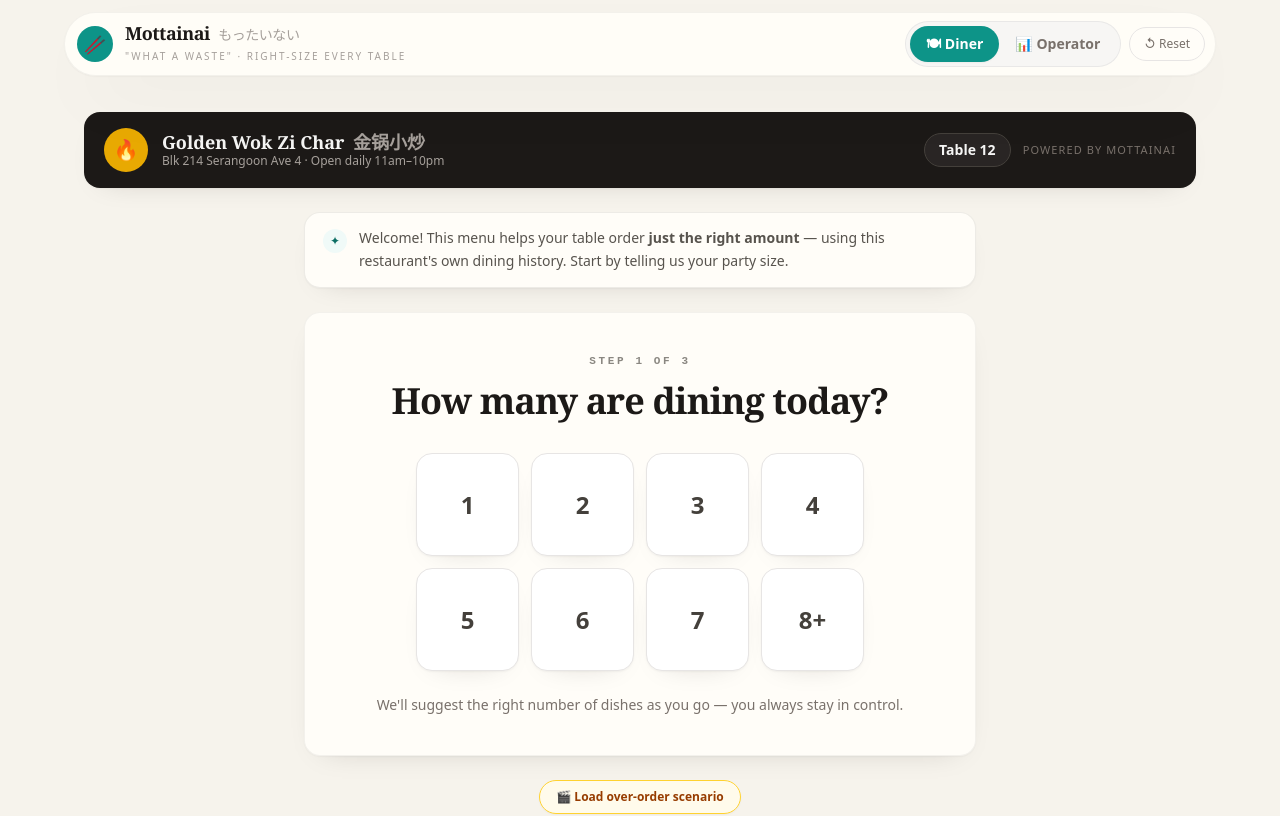
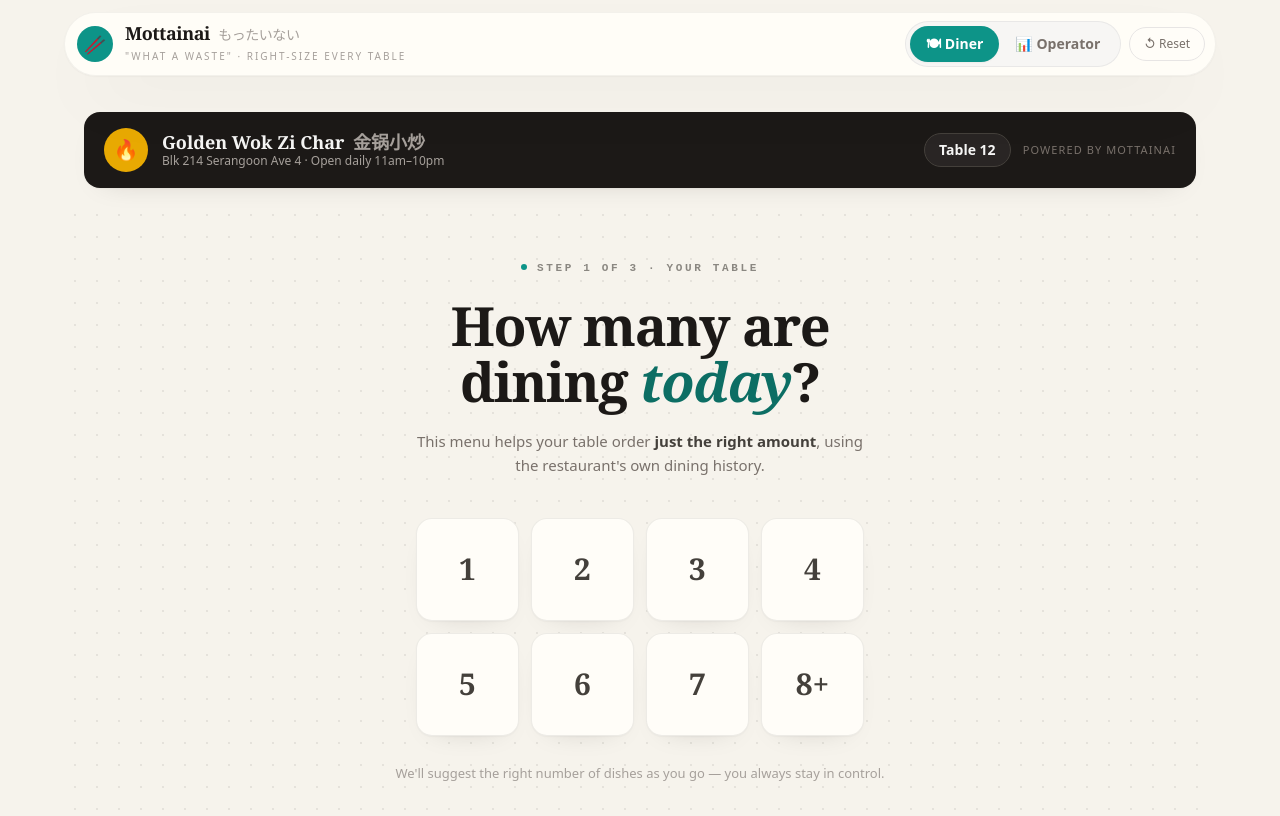
Before and after one commit to ajiteshmanoj/venturing_into_ES, a React (Vite) app: page / in a window 1280 px wide. Shown: the top 816 px of the page. Built offline with nearby package versions, Linux system fonts and the light colour scheme.

Commit message:
style(design): FINDING-003 — editorial party-picker hero (dot-grid, kicker, italic accent, serif numerals)

```diff
--- a/src/components/DinerView.jsx
+++ b/src/components/DinerView.jsx
@@ -229,33 +229,35 @@ function RestaurantStrip() {
 
 function PartyPicker({ setPartySize, loadOverOrderScenario }) {
   return (
-    <div className="mx-auto max-w-2xl">
-      <OnboardingHint>
-        Welcome! This menu helps your table order <strong>just the right amount</strong> — using this
-        restaurant's own dining history. Start by telling us your party size.
-      </OnboardingHint>
-      <Card className="mt-6 p-10 text-center">
-        <SectionLabel>Step 1 of 3</SectionLabel>
-        <h2 className="font-display mt-3 text-4xl font-semibold tracking-tight">
-          How many are dining today?
+    <div className="dot-grid -mx-5 -mt-2 px-5 pb-16 pt-10 sm:pt-14">
+      <div className="mx-auto max-w-2xl text-center">
+        <p className="kicker kicker-dot">Step 1 of 3 · Your table</p>
+        <h2 className="font-display mt-5 text-[42px] font-semibold leading-[1.04] tracking-tight sm:text-[54px]">
+          How many are dining{' '}
+          <em className="italic text-brand-700">today</em>?
         </h2>
-        <div className="mx-auto mt-8 grid max-w-md grid-cols-4 gap-3">
+        <p className="mx-auto mt-5 max-w-md text-[15px] leading-relaxed text-stone-500">
+          This menu helps your table order <strong className="font-semibold text-stone-700">just the right amount</strong>,
+          using the restaurant's own dining history.
+        </p>
+
+        <div className="mx-auto mt-10 grid max-w-md grid-cols-4 gap-3">
           {[1, 2, 3, 4, 5, 6, 7, 8].map((n) => (
             <button
               key={n}
               onClick={() => setPartySize(n)}
-              className="aspect-square rounded-2xl border border-stone-200 bg-white text-2xl font-bold text-stone-700 shadow-card transition-all hover:-translate-y-0.5 hover:border-brand-400 hover:text-brand-700 hover:shadow-lift"
+              className="aspect-square rounded-2xl border border-stone-900/8 bg-card font-display text-3xl font-semibold text-stone-700 shadow-card transition-all hover:-translate-y-1 hover:border-brand-400 hover:text-brand-700 hover:shadow-lift active:translate-y-0 active:scale-[0.97]"
             >
               {n === 8 ? '8+' : n}
             </button>
           ))}
         </div>
-        <p className="mt-6 text-sm text-stone-500">
+        <p className="mt-7 text-[13px] text-stone-400">
           We'll suggest the right number of dishes as you go — you always stay in control.
         </p>
-      </Card>
-      <div className="mt-6 text-center">
-        <DemoScenarioButton onClick={loadOverOrderScenario} />
+        <div className="mt-9">
+          <DemoScenarioButton onClick={loadOverOrderScenario} />
+        </div>
       </div>
     </div>
   )
--- a/src/index.css
+++ b/src/index.css
@@ -1,5 +1,6 @@
 @import "@fontsource-variable/inter";
 @import "@fontsource-variable/fraunces";
+@import "@fontsource-variable/fraunces/wght-italic.css";
 @import "@fontsource-variable/jetbrains-mono";
 @import "tailwindcss";
 
```
